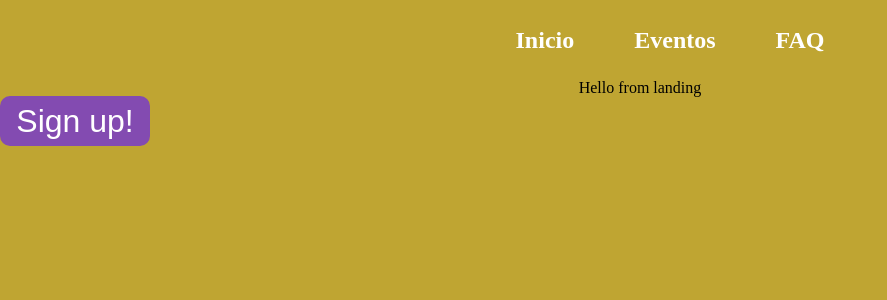
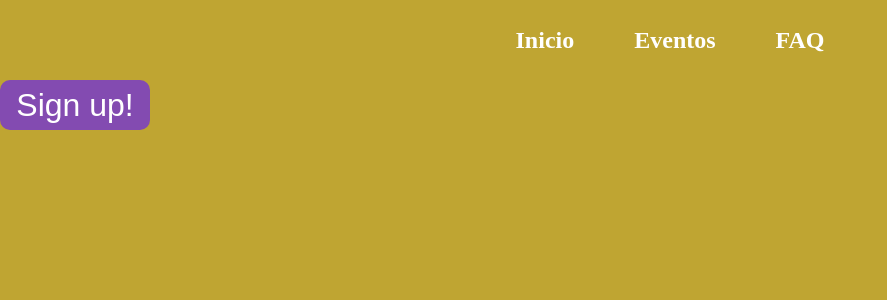
Before and after one commit to NemisIGuess/sylvinhos-festival, a React (Create React App) app: page / in a window 1280 px wide. Shown: the top 300 px of the page, without its empty margins (0-887 px from the left). Built offline with nearby package versions, Linux system fonts and the light colour scheme.

Commit message:
small change

```diff
--- a/src/Components/Landing/Landing.js
+++ b/src/Components/Landing/Landing.js
@@ -1,10 +1,15 @@
 import './Landing.css';
 
 function Landing() {
+  const clickHandler = () => {
+    alert('Hola caraculo');
+  };
+
   return (
     <div>
-      <h1>Hello from landing</h1>
-      <button className="sign-up-btn">Sign up!</button>
+      <button onClick={clickHandler} className="sign-up-btn">
+        Sign up!
+      </button>
       {/* There should be a logo, a button to sign up for the festival and the poster with the events of the festival. Include a link to socials */}
     </div>
   );
```
